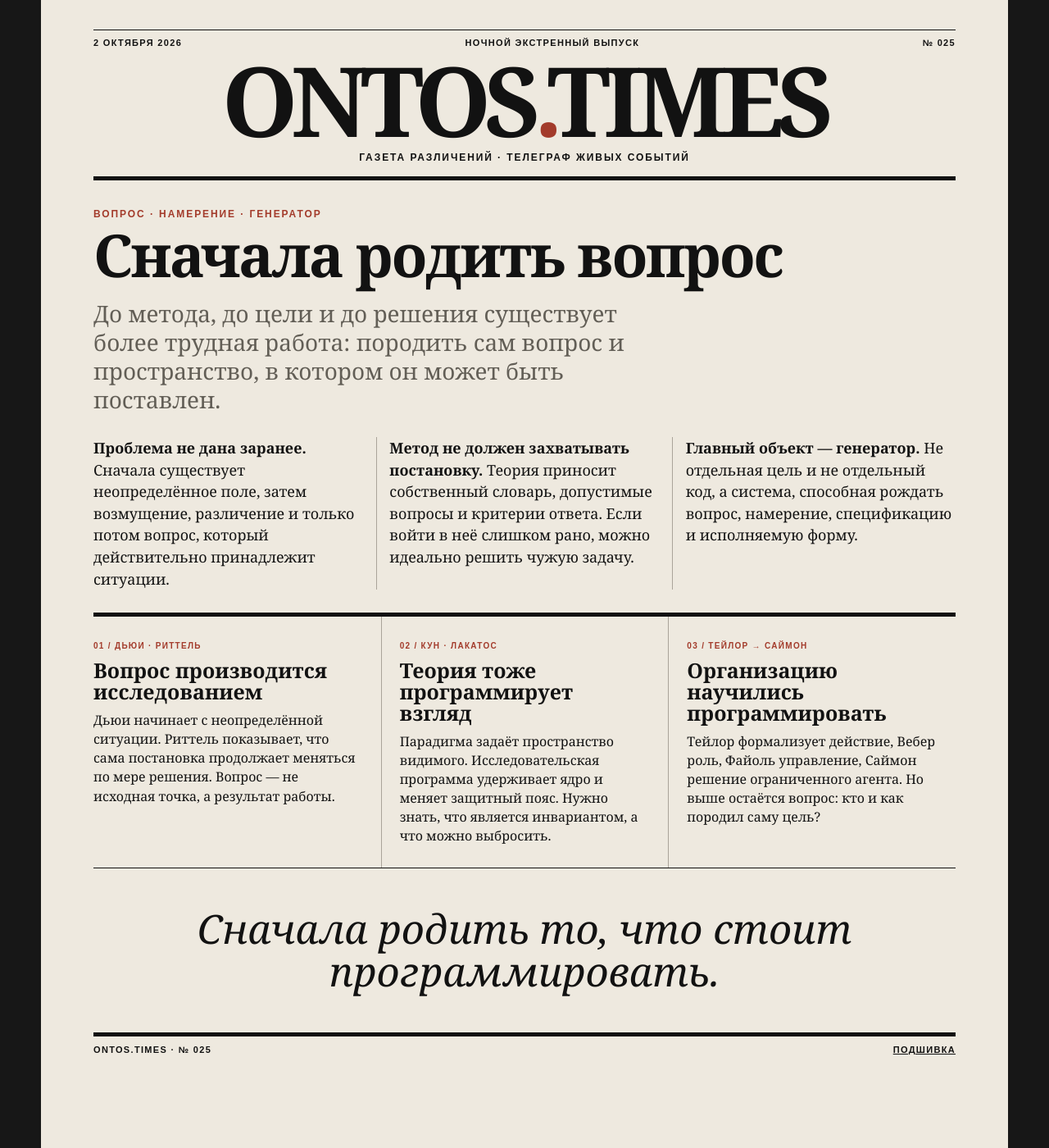
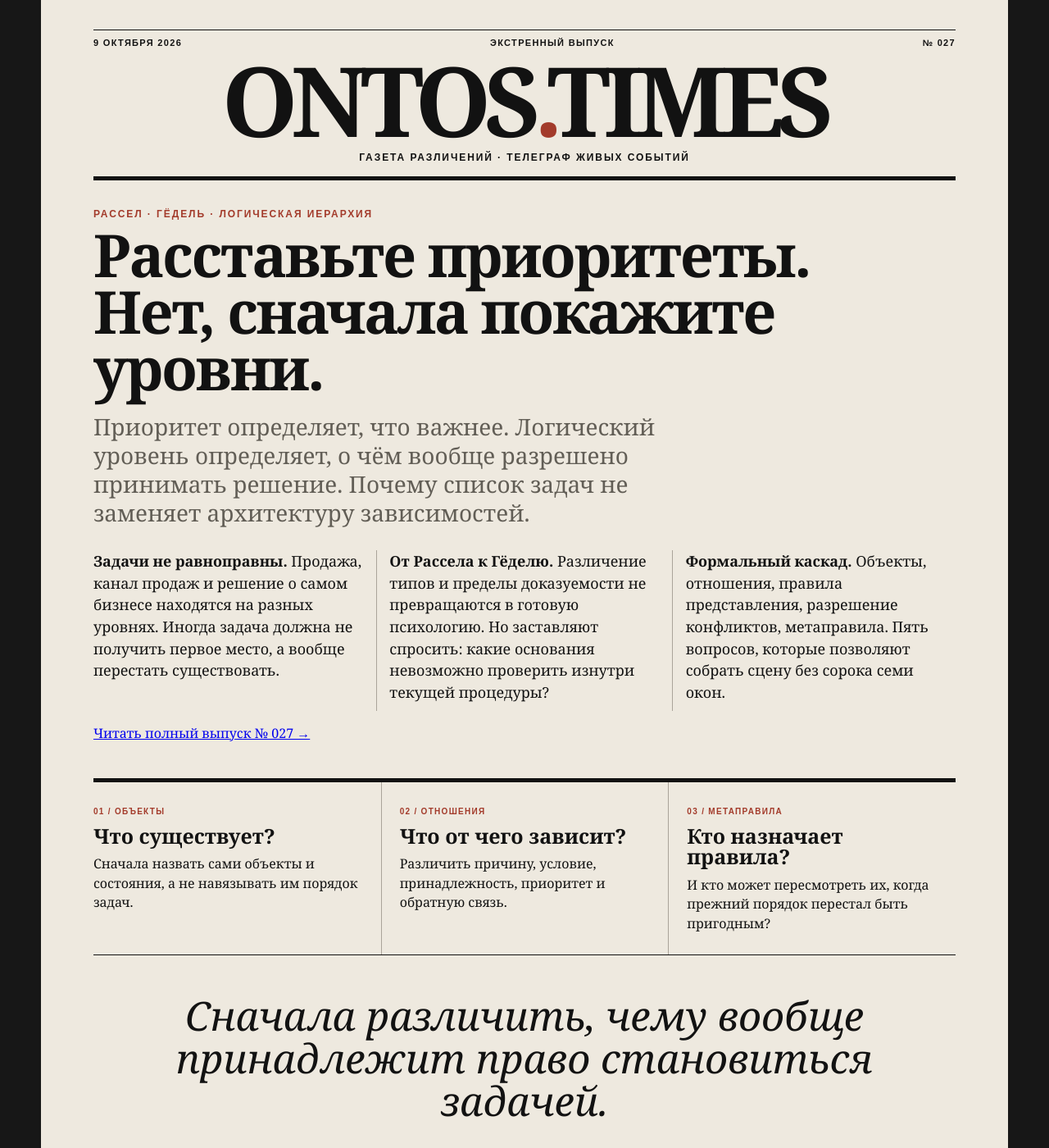
Before and after one commit to OntosLive/Ontos.Times, a Jekyll site: the page index.html, which Jekyll copies as it is, in a window 1280 px wide and 1400 px high. Shown: the whole window at 82% size. Built offline with Jekyll 4.4.1, drawn with Linux system fonts in a browser that asks for light colours.

Commit message:
Feature issue 027 using original front-page design

```diff
--- a/index.html
+++ b/index.html
@@ -3,17 +3,17 @@
 <head>
   <meta charset="utf-8">
   <meta name="viewport" content="width=device-width,initial-scale=1">
-  <meta name="description" content="ONTOS.TIMES — сначала родить вопрос. До метода, до цели, до решения.">
-  <title>ONTOS.TIMES — Сначала родить вопрос</title>
+  <meta name="description" content="ONTOS.TIMES № 027. Логические уровни, зависимости и правила.">
+  <title>ONTOS.TIMES — Расставьте приоритеты. Нет, сначала покажите уровни.</title>
   <link rel="stylesheet" href="styles.css">
 </head>
 <body>
   <header class="masthead">
     <div class="rule"></div>
     <div class="meta">
-      <span>2 ОКТЯБРЯ 2026</span>
-      <span>НОЧНОЙ ЭКСТРЕННЫЙ ВЫПУСК</span>
-      <span>№ 025</span>
+      <span>9 ОКТЯБРЯ 2026</span>
+      <span>ЭКСТРЕННЫЙ ВЫПУСК</span>
+      <span>№ 027</span>
     </div>
     <h1>ONTOS<span>.</span>TIMES</h1>
     <p class="tagline">Газета различений · Телеграф живых событий</p>
@@ -22,44 +22,28 @@
 
   <main>
     <article class="lead">
-      <p class="kicker">ВОПРОС · НАМЕРЕНИЕ · ГЕНЕРАТОР</p>
-      <h2>Сначала родить вопрос</h2>
-      <p class="deck">До метода, до цели и до решения существует более трудная работа: породить сам вопрос и пространство, в котором он может быть поставлен.</p>
-
+      <p class="kicker">РАССЕЛ · ГЁДЕЛЬ · ЛОГИЧЕСКАЯ ИЕРАРХИЯ</p>
+      <h2>Расставьте приоритеты. Нет, сначала покажите уровни.</h2>
+      <p class="deck">Приоритет определяет, что важнее. Логический уровень определяет, о чём вообще разрешено принимать решение. Почему список задач не заменяет архитектуру зависимостей.</p>
       <div class="columns">
-        <p><strong>Проблема не дана заранее.</strong> Сначала существует неопределённое поле, затем возмущение, различение и только потом вопрос, который действительно принадлежит ситуации.</p>
-
-        <p><strong>Метод не должен захватывать постановку.</strong> Теория приносит собственный словарь, допустимые вопросы и критерии ответа. Если войти в неё слишком рано, можно идеально решить чужую задачу.</p>
-
-        <p><strong>Главный объект — генератор.</strong> Не отдельная цель и не отдельный код, а система, способная рождать вопрос, намерение, спецификацию и исполняемую форму.</p>
+        <p><strong>Задачи не равноправны.</strong> Продажа, канал продаж и решение о самом бизнесе находятся на разных уровнях. Иногда задача должна не получить первое место, а вообще перестать существовать.</p>
+        <p><strong>От Рассела к Гёделю.</strong> Различение типов и пределы доказуемости не превращаются в готовую психологию. Но заставляют спросить: какие основания невозможно проверить изнутри текущей процедуры?</p>
+        <p><strong>Формальный каскад.</strong> Объекты, отношения, правила представления, разрешение конфликтов, метаправила. Пять вопросов, которые позволяют собрать сцену без сорока семи окон.</p>
       </div>
+      <p><a href="archive/027/">Читать полный выпуск № 027 →</a></p>
     </article>
 
     <section class="dispatches">
-      <article>
-        <span>01 / ДЬЮИ · РИТТЕЛЬ</span>
-        <h3>Вопрос производится исследованием</h3>
-        <p>Дьюи начинает с неопределённой ситуации. Риттель показывает, что сама постановка продолжает меняться по мере решения. Вопрос — не исходная точка, а результат работы.</p>
-      </article>
-
-      <article>
-        <span>02 / КУН · ЛАКАТОС</span>
-        <h3>Теория тоже программирует взгляд</h3>
-        <p>Парадигма задаёт пространство видимого. Исследовательская программа удерживает ядро и меняет защитный пояс. Нужно знать, что является инвариантом, а что можно выбросить.</p>
-      </article>
-
-      <article>
-        <span>03 / ТЕЙЛОР → САЙМОН</span>
-        <h3>Организацию научились программировать</h3>
-        <p>Тейлор формализует действие, Вебер роль, Файоль управление, Саймон решение ограниченного агента. Но выше остаётся вопрос: кто и как породил саму цель?</p>
-      </article>
+      <article><span>01 / ОБЪЕКТЫ</span><h3>Что существует?</h3><p>Сначала назвать сами объекты и состояния, а не навязывать им порядок задач.</p></article>
+      <article><span>02 / ОТНОШЕНИЯ</span><h3>Что от чего зависит?</h3><p>Различить причину, условие, принадлежность, приоритет и обратную связь.</p></article>
+      <article><span>03 / МЕТАПРАВИЛА</span><h3>Кто назначает правила?</h3><p>И кто может пересмотреть их, когда прежний порядок перестал быть пригодным?</p></article>
     </section>
 
-    <blockquote>Сначала родить то, что стоит программировать.</blockquote>
+    <blockquote>Сначала различить, чему вообще принадлежит право становиться задачей.</blockquote>
   </main>
 
   <footer>
-    <span>ONTOS.TIMES · № 025</span>
+    <span>ONTOS.TIMES · № 027</span>
     <span><a href="archive/" style="color:inherit">Подшивка</a></span>
   </footer>
 </body>
```
